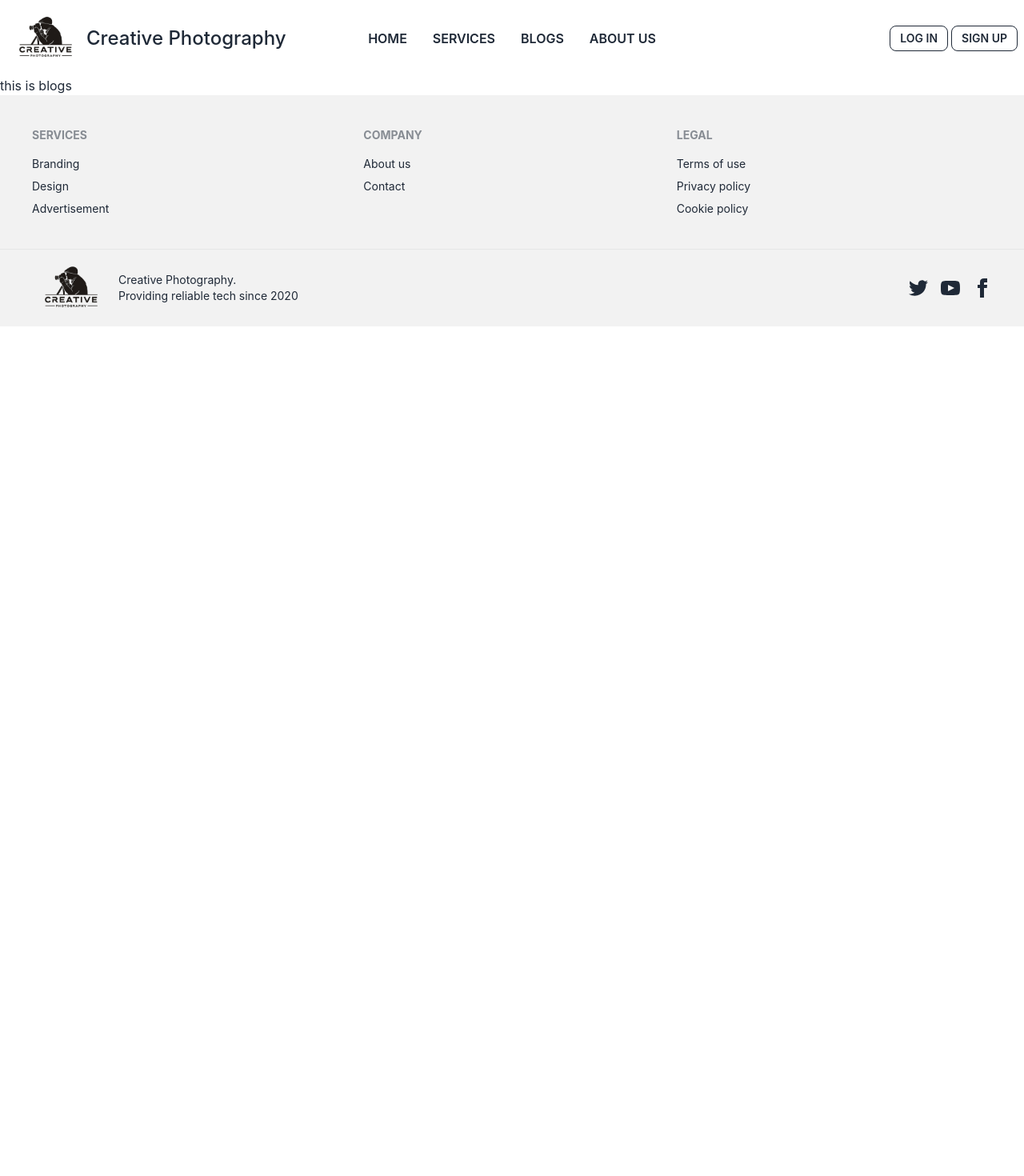
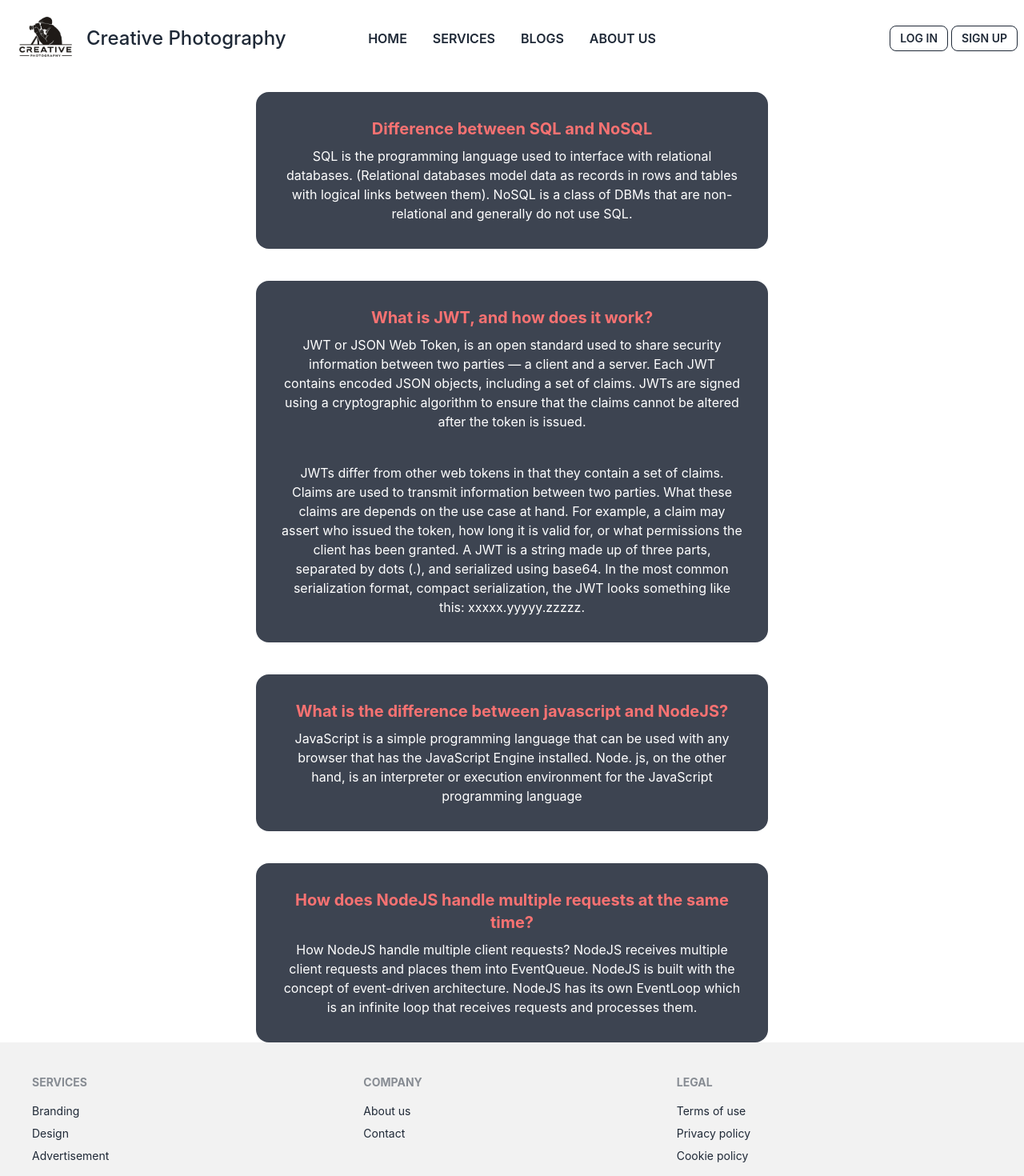
Before and after one commit to Ronyhassansam03n/photography-clients-repo, a React (Create React App) app: page /blog in a window 1280 px wide. Shown: the top 1470 px of the page at 80% size. Before the commit the page ends 800 px from the top, so only its background shows below. Built offline with nearby package versions, Linux system fonts and the light colour scheme.

Commit message:
blogs done

```diff
--- a/src/Component/Banner/Banner.js
+++ b/src/Component/Banner/Banner.js
@@ -3,6 +3,7 @@ import image1 from '../../assets/bannerphoto/banner.jpg'
 import image2 from '../../assets/bannerphoto/ban.jpg'
 import image3 from '../../assets/bannerphoto/banner01.jpg'
 import image4 from '../../assets/bannerphoto/banner02.jpg'
+import { Link } from 'react-router-dom';
 
 
 const Banner = () => {
--- a/src/Component/Blog/Blogs.js
+++ b/src/Component/Blog/Blogs.js
@@ -2,8 +2,44 @@ import React from 'react';
 
 const Blogs = () => {
     return (
-        <div>
-         this is blogs
+        <div >
+
+            <div className="card w-1/2 bg-neutral text-neutral-content mx-auto mt-5 ">
+                <div className="card-body items-center text-center ">
+                    <h2 className="card-title font-bold text-error">Difference between SQL and NoSQL</h2>
+                    <p>SQL is the programming language used to interface with relational databases. (Relational databases model data as records in rows and tables with logical links between them). NoSQL is a class of DBMs that are non-relational and generally do not use SQL.</p>
+
+                </div>
+            </div>
+
+            <div className="card w-1/2 bg-neutral text-neutral-content mt-10 mx-auto ">
+                <div className="card-body items-center text-center">
+                    <h2 className="card-title font-bold text-error">What is JWT, and how does it work?</h2>
+                    <p> JWT or JSON Web Token, is an open standard used to share security information between two parties — a client and a server. Each JWT contains encoded JSON objects, including a set of claims. JWTs are signed using a cryptographic algorithm to ensure that the claims cannot be altered after the token is issued.</p><br />
+
+                      <p>  JWTs differ from other web tokens in that they contain a set of claims. Claims are used to transmit information between two parties. What these claims are depends on the use case at hand. For example, a claim may assert who issued the token, how long it is valid for, or what permissions the client has been granted.
+
+                        A JWT is a string made up of three parts, separated by dots (.), and serialized using base64. In the most common serialization format, compact serialization, the JWT looks something like this: xxxxx.yyyyy.zzzzz.</p>
+
+
+                </div>
+            </div>
+            <div className="card w-1/2 bg-neutral text-neutral-content mx-auto mt-10">
+                <div className="card-body items-center text-center">
+                    <h2 className="card-title font-bold text-error">What is the difference between javascript and NodeJS?</h2>
+                    <p>JavaScript is a simple programming language that can be used with any browser that has the JavaScript Engine installed. Node. js, on the other hand, is an interpreter or execution environment for the JavaScript programming language</p>
+
+                </div>
+            </div>
+            <div className="card w-1/2 bg-neutral text-neutral-content mx-auto mt-10">
+                <div className="card-body items-center text-center">
+                    <h2 className="card-title font-bold text-error">How does NodeJS handle multiple requests at the same time?</h2>
+                    <p>How NodeJS handle multiple client requests? NodeJS receives multiple client requests and places them into EventQueue. NodeJS is built with the concept of event-driven architecture. NodeJS has its own EventLoop which is an infinite loop that receives requests and processes them.</p>
+
+                </div>
+            </div>
+
+
         </div>
     );
 };
```
